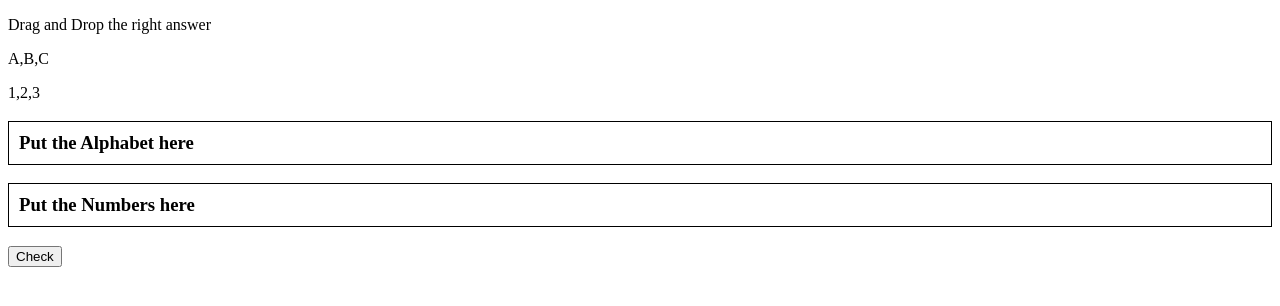
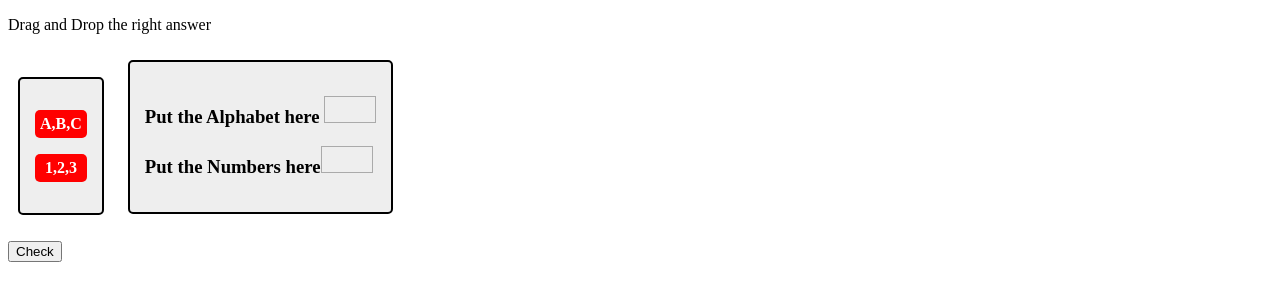
Before and after one commit to Interactive-Design-and-Technology/interactive-learning, a plain HTML site: page drag_and_drop/index.html in a window 1280 px wide. Drawn offline with Linux system fonts and the light colour scheme.

Commit message:
changed the styling accordingly

```diff
--- a/drag_and_drop/style.css
+++ b/drag_and_drop/style.css
@@ -1,24 +1,34 @@
-h1{
-    text-align: center;
+.droptarget {
+  display: inline-block;
+  min-width: 50px;
+  height: 25px;
+  border: 1px solid #aaaaaa;
+  color: #000;
+  text-align: center;
 }
-
-.question {
-    border: 1px solid black;
-    padding: 10px;
-  }
-
-  .draggable{
-    border: 1px solid black;
-    padding: 10px;
-    margin-right: 10px;
-    display: inline-block;
-    cursor: move;
-  }
-
-  /* Styling for the dropzone element */
-  .dropzone {
-    border: 1px dashed black;
-    width: 200px;
-    height: 50px;
-    margin-top: 20px;
-  }
+.container {
+  display: inline-block;
+  padding: 15px;
+  margin: 10px;
+  background: #eee;
+  border: 2px solid black;
+  border-radius: 5px;
+  box-sizing:border-box;
+}
+.dragtarget {
+  background-color: red;
+  padding: 5px;
+  border-radius: 5px;
+  color: #fff;
+  font-weight: bold;
+  text-align: center;
+}
+.domande {
+  display: inline-block;
+  padding: 15px;
+  margin: 10px;
+  background: #eee;
+  border: 2px solid black;
+  border-radius: 5px;
+  box-sizing:border-box;
+}
```
